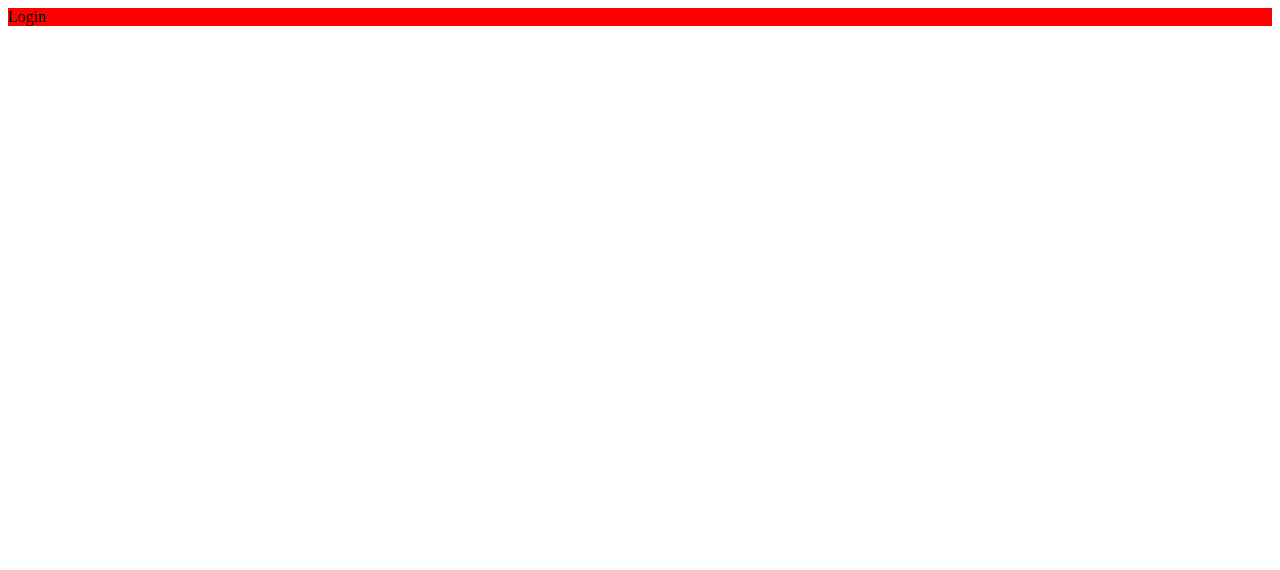
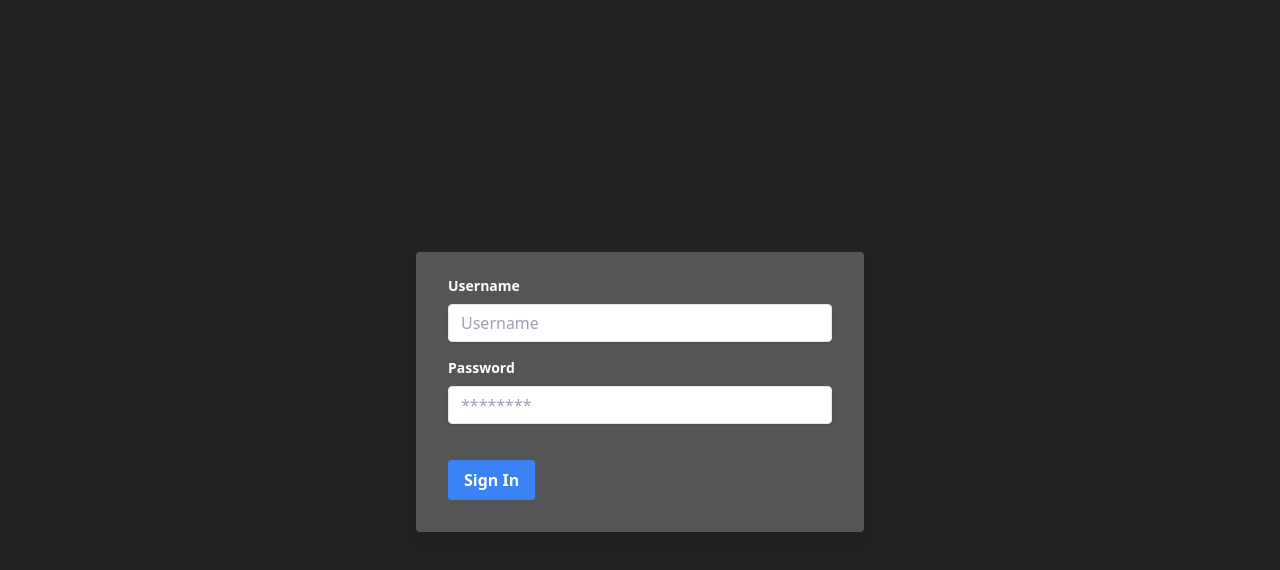
Before and after one commit to AnderCabrera/almacenadora-frontend, a React (Vite) app: page /login in a window 1280 px wide. Shown: the top 570 px of the page. Built offline with nearby package versions, Linux system fonts and the light colour scheme.

Commit message:
basic login functionality

```diff
--- a/src/components/Login.jsx
+++ /dev/null
@@ -1,8 +0,0 @@
-export const Login = () => {
-  return (
-    <div className="main m-0 p-0">
-    <div style={{backgroundColor: "red"}}>Login</div>
-
-    </div>
-  );
-};
--- a/src/output.css
+++ b/src/output.css
@@ -553,3 +553,274 @@ video {
   --tw-contain-paint:  ;
   --tw-contain-style:  ;
 }
+
+.container {
+  width: 100%;
+}
+
+@media (min-width: 640px) {
+  .container {
+    max-width: 640px;
+  }
+}
+
+@media (min-width: 768px) {
+  .container {
+    max-width: 768px;
+  }
+}
+
+@media (min-width: 1024px) {
+  .container {
+    max-width: 1024px;
+  }
+}
+
+@media (min-width: 1280px) {
+  .container {
+    max-width: 1280px;
+  }
+}
+
+@media (min-width: 1536px) {
+  .container {
+    max-width: 1536px;
+  }
+}
+
+.m-0 {
+  margin: 0px;
+}
+
+.mt-5 {
+  margin-top: 1.25rem;
+}
+
+.mb-2 {
+  margin-bottom: 0.5rem;
+}
+
+.mb-3 {
+  margin-bottom: 0.75rem;
+}
+
+.mb-4 {
+  margin-bottom: 1rem;
+}
+
+.mb-6 {
+  margin-bottom: 1.5rem;
+}
+
+.block {
+  display: block;
+}
+
+.inline-block {
+  display: inline-block;
+}
+
+.flex {
+  display: flex;
+}
+
+.h-screen {
+  height: 100vh;
+}
+
+.w-full {
+  width: 100%;
+}
+
+.max-w-md {
+  max-width: 28rem;
+}
+
+.appearance-none {
+  -webkit-appearance: none;
+     -moz-appearance: none;
+          appearance: none;
+}
+
+.items-center {
+  align-items: center;
+}
+
+.justify-center {
+  justify-content: center;
+}
+
+.justify-between {
+  justify-content: space-between;
+}
+
+.rounded {
+  border-radius: 0.25rem;
+}
+
+.border {
+  border-width: 1px;
+}
+
+.border-solid {
+  border-style: solid;
+}
+
+.border-red-900 {
+  --tw-border-opacity: 1;
+  border-color: rgb(127 29 29 / var(--tw-border-opacity));
+}
+
+.border-red-500 {
+  --tw-border-opacity: 1;
+  border-color: rgb(239 68 68 / var(--tw-border-opacity));
+}
+
+.bg-red-500 {
+  --tw-bg-opacity: 1;
+  background-color: rgb(239 68 68 / var(--tw-bg-opacity));
+}
+
+.bg-blue-500 {
+  --tw-bg-opacity: 1;
+  background-color: rgb(59 130 246 / var(--tw-bg-opacity));
+}
+
+.bg-white {
+  --tw-bg-opacity: 1;
+  background-color: rgb(255 255 255 / var(--tw-bg-opacity));
+}
+
+.bg-\[\#222\] {
+  --tw-bg-opacity: 1;
+  background-color: rgb(34 34 34 / var(--tw-bg-opacity));
+}
+
+.bg-red-300 {
+  --tw-bg-opacity: 1;
+  background-color: rgb(252 165 165 / var(--tw-bg-opacity));
+}
+
+.bg-\[\#555\] {
+  --tw-bg-opacity: 1;
+  background-color: rgb(85 85 85 / var(--tw-bg-opacity));
+}
+
+.p-0 {
+  padding: 0px;
+}
+
+.px-3 {
+  padding-left: 0.75rem;
+  padding-right: 0.75rem;
+}
+
+.px-4 {
+  padding-left: 1rem;
+  padding-right: 1rem;
+}
+
+.px-8 {
+  padding-left: 2rem;
+  padding-right: 2rem;
+}
+
+.py-2 {
+  padding-top: 0.5rem;
+  padding-bottom: 0.5rem;
+}
+
+.pb-8 {
+  padding-bottom: 2rem;
+}
+
+.pt-6 {
+  padding-top: 1.5rem;
+}
+
+.text-center {
+  text-align: center;
+}
+
+.align-baseline {
+  vertical-align: baseline;
+}
+
+.text-sm {
+  font-size: 0.875rem;
+  line-height: 1.25rem;
+}
+
+.text-xs {
+  font-size: 0.75rem;
+  line-height: 1rem;
+}
+
+.font-bold {
+  font-weight: 700;
+}
+
+.italic {
+  font-style: italic;
+}
+
+.leading-tight {
+  line-height: 1.25;
+}
+
+.text-blue-500 {
+  --tw-text-opacity: 1;
+  color: rgb(59 130 246 / var(--tw-text-opacity));
+}
+
+.text-gray-500 {
+  --tw-text-opacity: 1;
+  color: rgb(107 114 128 / var(--tw-text-opacity));
+}
+
+.text-gray-700 {
+  --tw-text-opacity: 1;
+  color: rgb(55 65 81 / var(--tw-text-opacity));
+}
+
+.text-red-500 {
+  --tw-text-opacity: 1;
+  color: rgb(239 68 68 / var(--tw-text-opacity));
+}
+
+.text-white {
+  --tw-text-opacity: 1;
+  color: rgb(255 255 255 / var(--tw-text-opacity));
+}
+
+.text-black {
+  --tw-text-opacity: 1;
+  color: rgb(0 0 0 / var(--tw-text-opacity));
+}
+
+.shadow {
+  --tw-shadow: 0 1px 3px 0 rgb(0 0 0 / 0.1), 0 1px 2px -1px rgb(0 0 0 / 0.1);
+  --tw-shadow-colored: 0 1px 3px 0 var(--tw-shadow-color), 0 1px 2px -1px var(--tw-shadow-color);
+  box-shadow: var(--tw-ring-offset-shadow, 0 0 #0000), var(--tw-ring-shadow, 0 0 #0000), var(--tw-shadow);
+}
+
+.shadow-lg {
+  --tw-shadow: 0 10px 15px -3px rgb(0 0 0 / 0.1), 0 4px 6px -4px rgb(0 0 0 / 0.1);
+  --tw-shadow-colored: 0 10px 15px -3px var(--tw-shadow-color), 0 4px 6px -4px var(--tw-shadow-color);
+  box-shadow: var(--tw-ring-offset-shadow, 0 0 #0000), var(--tw-ring-shadow, 0 0 #0000), var(--tw-shadow);
+}
+
+.hover\:bg-blue-700:hover {
+  --tw-bg-opacity: 1;
+  background-color: rgb(29 78 216 / var(--tw-bg-opacity));
+}
+
+.hover\:text-blue-800:hover {
+  --tw-text-opacity: 1;
+  color: rgb(30 64 175 / var(--tw-text-opacity));
+}
+
+.focus\:outline-none:focus {
+  outline: 2px solid transparent;
+  outline-offset: 2px;
+}
--- /dev/null
+++ b/src/pages/Login.jsx
@@ -0,0 +1,76 @@
+import { useState } from 'react';
+import { login } from '../services/auth.service.js';
+import '../output.css';
+
+export const Login = () => {
+  const [formData, setFormData] = useState({
+    username: '',
+    password: '',
+  });
+
+  const handleChange = (e) => {
+    setFormData({
+      ...formData,
+      [e.target.name]: e.target.value,
+    });
+  };
+
+  const handleLogin = (e) => {
+    e.preventDefault();
+
+    login({
+      username: formData.username,
+      password: formData.password,
+    });
+  }
+
+  return (
+    <div className="main m-0 p-0 bg-[#222] flex justify-center">
+      <div className="container">
+        <div className="flex justify-center items-center h-screen">
+          <div className="w-full max-w-md">
+            <form onSubmit={handleLogin} className="bg-[#555] shadow-lg rounded px-8 pt-6 pb-8 mb-4">
+              <div className="mb-4">
+                <label
+                  className="block text-white text-sm font-bold mb-2"
+                  htmlFor="username"
+                >
+                  Username
+                </label>
+                <input
+                  className="shadow appearance-none border rounded w-full py-2 px-3 text-black leading-tight focus:outline-none focus:shadow-outline"
+                  name="username"
+                  type="text"
+                  placeholder="Username"
+                  onChange={handleChange}
+                />
+              </div>
+              <div className="mb-6">
+                <label
+                  className="block text-white text-sm font-bold mb-2"
+                  htmlFor="password"
+                >
+                  Password
+                </label>
+                <input
+                  className="shadow appearance-none border border-red rounded w-full py-2 px-3 text-black mb-3 leading-tight focus:outline-none focus:shadow-outline"
+                  name="password"
+                  type="password"
+                  placeholder="********"
+                  onChange={handleChange}
+                />
+              </div>
+              <div className="flex items-center justify-between">
+                <button
+                  className="bg-blue-500 hover:bg-blue-700 text-white font-bold py-2 px-4 rounded focus:outline-none focus:shadow-outline"
+                >
+                  Sign In
+                </button>
+              </div>
+            </form>
+          </div>
+        </div>
+      </div>
+    </div>
+  );
+};
--- a/src/components/TaskList.jsx
+++ b/src/pages/TaskList.jsx
@@ -1,5 +1,3 @@
-import { Outlet, Link } from "react-router-dom";
-
 export const TaskList = () => {
   return (
     <div>
```
Also changed, not shown: src/App.jsx (deleted, +0 -43 lines), src/routes.jsx (+8 -4 lines), src/pages/Register.jsx (renamed from src/components/Register.jsx), src/pages/Root.jsx (renamed from src/components/Root.jsx), src/services/auth.service.js (renamed from src/services/auth.js), src/services/task.js (deleted), src/services/task.service.js (added).
